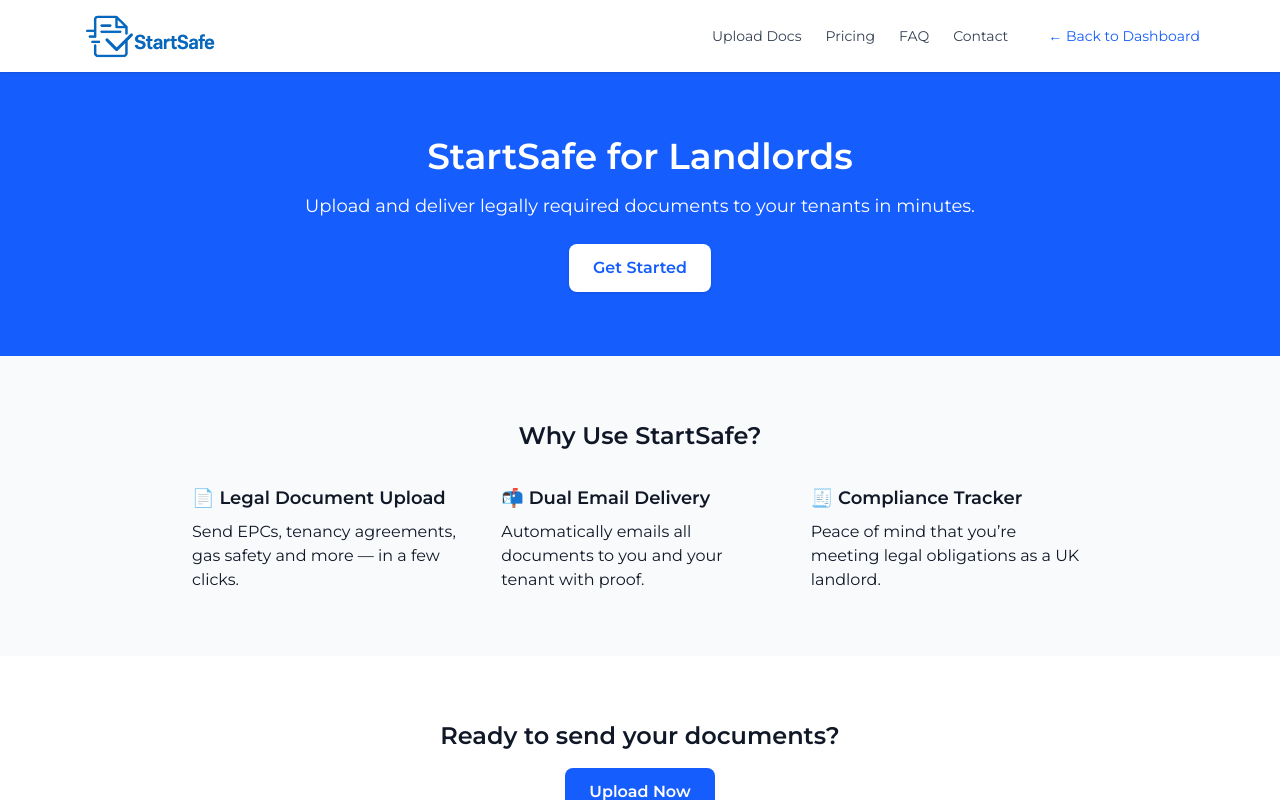
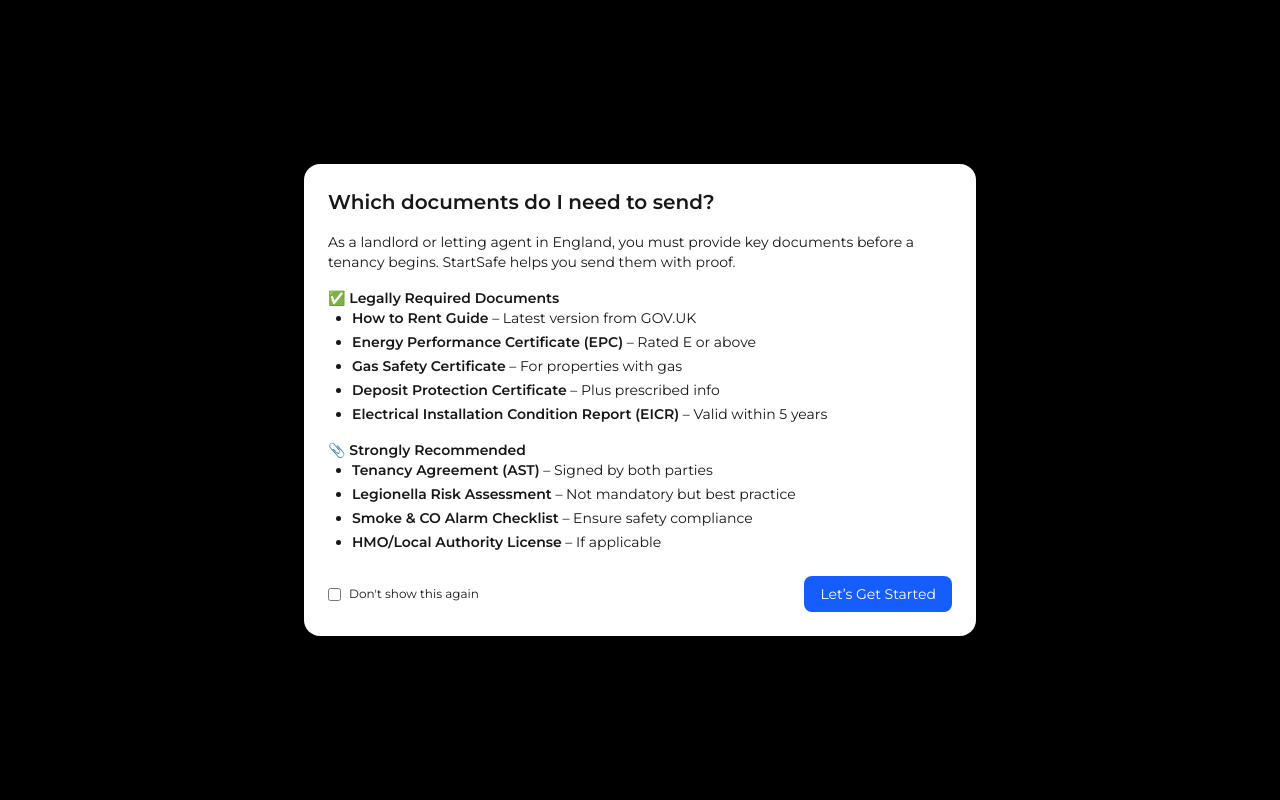
Before and after one commit to RobertMcCarthy1999/serve-safe, a Next.js app: page /startsafe in a window 1280 px wide. Shown: the top 800 px of the page. Built offline with nearby package versions, Linux system fonts and the light colour scheme.

Commit message:
Fix modal with client directive for Next.js

```diff
--- /dev/null
+++ b/src/app/components/StartSafeOnboardingModal.js
@@ -0,0 +1,68 @@
+// src/app/components/StartSafeOnboardingModal.js
+"use client"; // 👈 REQUIRED for React hooks in Next.js App Router
+
+import { useState, useEffect } from 'react';
+
+export default function StartSafeOnboardingModal() {
+  const [showModal, setShowModal] = useState(false);
+
+  useEffect(() => {
+    const hasSeen = localStorage.getItem('startsafeOnboardingSeen');
+    if (!hasSeen) setShowModal(true);
+  }, []);
+
+  const handleClose = (dontShowAgain) => {
+    if (dontShowAgain) localStorage.setItem('startsafeOnboardingSeen', 'true');
+    setShowModal(false);
+  };
+
+  if (!showModal) return null;
+
+  return (
+    <div className="fixed inset-0 z-50 flex items-center justify-center bg-black bg-opacity-60">
+      <div className="bg-white rounded-2xl shadow-xl max-w-2xl w-full p-6 overflow-y-auto max-h-[90vh]">
+        <h2 className="text-xl font-semibold mb-4">Which documents do I need to send?</h2>
+        <div className="space-y-4 text-sm">
+          <p>
+            As a landlord or letting agent in England, you must provide key documents before a tenancy begins. StartSafe helps you send them with proof.
+          </p>
+          <div>
+            <h3 className="font-semibold">✅ Legally Required Documents</h3>
+            <ul className="list-disc ml-6 space-y-1">
+              <li><strong>How to Rent Guide</strong> – Latest version from GOV.UK</li>
+              <li><strong>Energy Performance Certificate (EPC)</strong> – Rated E or above</li>
+              <li><strong>Gas Safety Certificate</strong> – For properties with gas</li>
+              <li><strong>Deposit Protection Certificate</strong> – Plus prescribed info</li>
+              <li><strong>Electrical Installation Condition Report (EICR)</strong> – Valid within 5 years</li>
+            </ul>
+          </div>
+          <div>
+            <h3 className="font-semibold">📎 Strongly Recommended</h3>
+            <ul className="list-disc ml-6 space-y-1">
+              <li><strong>Tenancy Agreement (AST)</strong> – Signed by both parties</li>
+              <li><strong>Legionella Risk Assessment</strong> – Not mandatory but best practice</li>
+              <li><strong>Smoke & CO Alarm Checklist</strong> – Ensure safety compliance</li>
+              <li><strong>HMO/Local Authority License</strong> – If applicable</li>
+            </ul>
+          </div>
+        </div>
+        <div className="mt-6 flex justify-between items-center">
+          <label className="flex items-center space-x-2 text-xs">
+            <input
+              type="checkbox"
+              className="accent-blue-500"
+              onChange={(e) => handleClose(e.target.checked)}
+            />
+            <span>Don't show this again</span>
+          </label>
+          <button
+            onClick={() => handleClose(false)}
+            className="bg-blue-600 text-white px-4 py-2 rounded-lg hover:bg-blue-700 text-sm"
+          >
+            Let’s Get Started
+          </button>
+        </div>
+      </div>
+    </div>
+  );
+}
--- a/src/app/startsafe/page.js
+++ b/src/app/startsafe/page.js
@@ -1,11 +1,12 @@
-import NavBar from '@/app/components/NavBar'
-import Footer from '@/app/components/Footer'
-
+import StartSafeOnboardingModal from '@/app/components/StartSafeOnboardingModal';
+import NavBar from '@/app/components/NavBar';
+import Footer from '@/app/components/Footer';
 
 export default function HomePage() {
   return (
     <div className="flex flex-col min-h-screen">
       <NavBar />
+      <StartSafeOnboardingModal />
 
       <main className="flex-grow bg-white text-gray-900">
         {/* Hero Section */}
```
